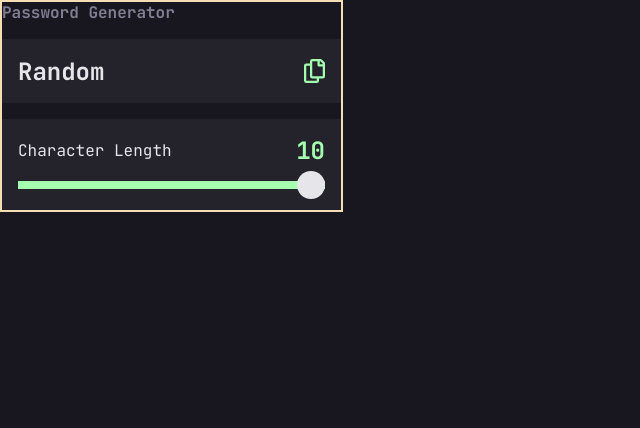
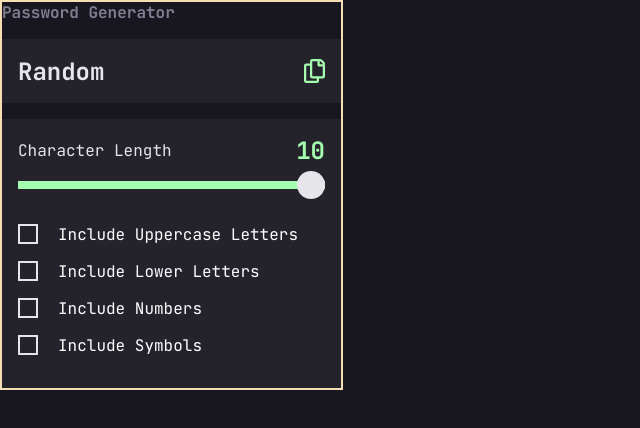
Before and after one commit to ashish-d2/random-password-generator, a React (Create React App) app: page / in a window 1280 px wide. Shown: the top 428 px of the page, without its empty margins (0-640 px from the left). Built offline with nearby package versions, Linux system fonts and the light colour scheme.

Commit message:
Added checkbox

```diff
--- a/src/components/settings/Settings.js
+++ b/src/components/settings/Settings.js
@@ -1,11 +1,34 @@
 import styles from "./Settings.module.scss";
 
 import Slider from "./slider/Slider";
+import Rules from "./rules/Rules";
+
+const settings = [
+  {
+    id: 1,
+    name: "uppercase letters",
+    setting: "Include Uppercase Letters",
+    active: false,
+  },
+  {
+    id: 2,
+    name: "lowercase letters",
+    setting: "Include Lower Letters",
+    active: false,
+  },
+  { id: 3, name: "numbers", setting: "Include Numbers", active: false },
+  { id: 4, name: "symbols", setting: "Include Symbols", active: false },
+];
 
 export default function Settings() {
   return (
     <div className={styles.settingsContainer}>
       <Slider />
+      <div className={styles.settings}>
+        {settings.map((setting) => (
+          <Rules rule={setting} key={setting.id} />
+        ))}
+      </div>
     </div>
   );
 }
--- /dev/null
+++ b/src/components/settings/rules/Rules.js
@@ -0,0 +1,13 @@
+import styles from "./Rules.module.scss";
+
+export default function Rules(props) {
+  console.log(props.rule.name);
+  return (
+    <div className={styles.setting}>
+      <input type="checkbox" id={props.rule.name} className={styles.input} />
+      <label for={props.rule.name} className={styles.label}>
+        {props.rule.setting}
+      </label>
+    </div>
+  );
+}
--- /dev/null
+++ b/src/components/settings/rules/Rules.module.scss
@@ -0,0 +1,31 @@
+@use "./../../../variables" as vars;
+
+.setting {
+  display: flex;
+  gap: 1.25em;
+}
+
+.input {
+  width: 20px;
+  height: 20px;
+  appearance: none;
+  border: 2px solid vars.$almost-white;
+  cursor: pointer;
+
+  &:hover {
+    border-color: vars.$neon-green;
+  }
+
+  &:checked {
+    border-color: vars.$neon-green;
+    background-color: vars.$neon-green;
+    background-image: url("./../../../assets/images/icon-check.svg");
+    background-repeat: no-repeat;
+    background-position: center;
+  }
+}
+
+.label {
+  cursor: pointer;
+  margin-bottom: 1em;
+}
--- a/src/components/settings/slider/Slider.module.scss
+++ b/src/components/settings/slider/Slider.module.scss
@@ -23,6 +23,7 @@
   height: 8px;
   width: 100%;
   margin-top: 1.12em;
+  margin-bottom: 2.62em;
 
   &::-webkit-slider-thumb {
     -webkit-appearance: none;
```
